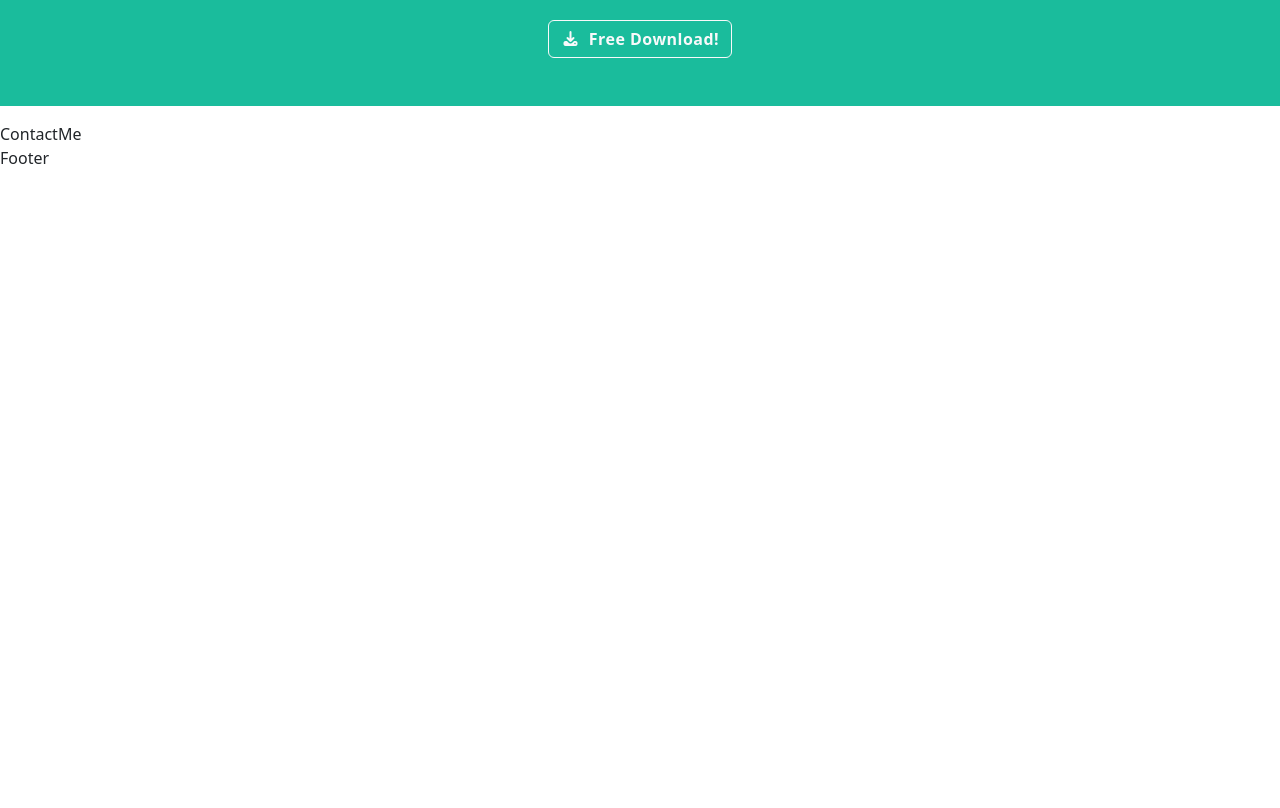
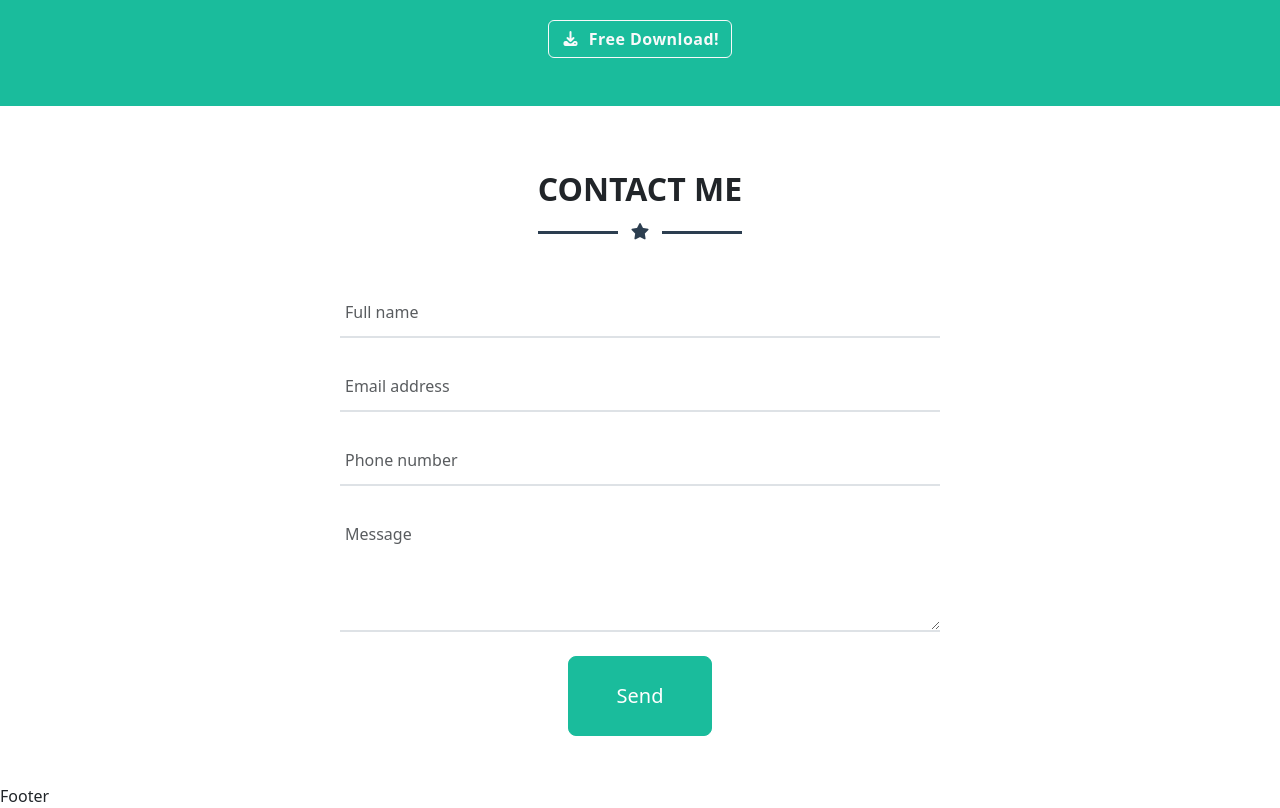
Before and after one commit to AseelMasri/react15-task, a React (Vite) app: page / in a window 1280 px wide. Shown: the part 1880-2688 px from the top of the page. Before the commit the page ends 2050 px from the top, so only its background shows below. Built offline with nearby package versions, Linux system fonts and the light colour scheme.

Commit message:
Update contact component form and styles

```diff
--- a/src/component/contactMe/ContactMe.jsx
+++ b/src/component/contactMe/ContactMe.jsx
@@ -1,9 +1,55 @@
-import React from 'react'
+import styles from "./contactMe.module.css";
 
-function ContactMe() {
+export default function ContactMe() {
   return (
-    <div>ContactMe</div>
-  )
+    <section id="contact" className="section-pad">
+      <div className="container text-center">
+        <h2 className="fw-bold mb-3">CONTACT ME</h2>
+
+        <div className={styles.divider}>
+          <span></span>
+          <i className="fa-solid fa-star"></i>
+          <span></span>
+        </div>
+
+        <form className={`${styles.form} mx-auto mt-5`}>
+          <div className="mb-4">
+            <input
+              type="text"
+              className="form-control"
+              placeholder="Full name"
+            />
+          </div>
+
+          <div className="mb-4">
+            <input
+              type="email"
+              className="form-control"
+              placeholder="Email address"
+            />
+          </div>
+
+          <div className="mb-4">
+            <input
+              type="tel"
+              className="form-control"
+              placeholder="Phone number"
+            />
+          </div>
+
+          <div className="mb-4">
+            <textarea
+              className="form-control"
+              rows="4"
+              placeholder="Message"
+            ></textarea>
+          </div>
+
+          <button type="submit" className={`btn px-5 py-4 btn-lg ${styles.btnSend}`}>
+            Send
+          </button>
+        </form>
+      </div>
+    </section>
+  );
 }
-
-export default ContactMe
--- a/src/component/contactMe/contactMe.module.css
+++ b/src/component/contactMe/contactMe.module.css
@@ -2,34 +2,38 @@
   max-width: 600px;
 }
 
-.form input,
-.form textarea {
+.form :global(.form-control) {
   border: none;
   border-bottom: 2px solid #dee2e6;
   border-radius: 0;
   padding: 12px 5px;
   font-size: 16px;
+  box-shadow: none;
 }
 
-.form input:focus,
-.form textarea:focus {
+.form :global(.form-control:focus) {
   outline: none;
   box-shadow: none;
   border-bottom-color: var(--brand-green);
 }
 
+.form :global(button).btnSend {
+  background-color: var(--brand-green);
+  border-color: var(--brand-green);
+  color: #fff;
+}
+
 .btnSend {
-  background-color: var(--brand-green);
-  color: #fff;
-  padding: 10px 22px;
+  --bs-btn-hover-bg: var(--brand-green-600);
+  --bs-btn-hover-border-color: var(--brand-green-600);
+  --bs-btn-hover-color: #fff;
+
+  --bs-btn-active-bg: var(--brand-green-600);
+  --bs-btn-active-border-color: var(--brand-green-600);
+
+  font-weight: 600;
   border-radius: 6px;
   border: none;
-  font-weight: 600;
-}
-
-.btnSend:hover {
-  background-color: var(--brand-green-600);
-  color: #fff;
 }
 
 .divider {
```
